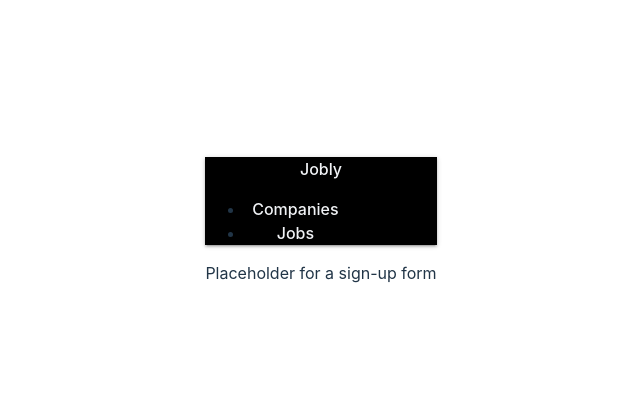
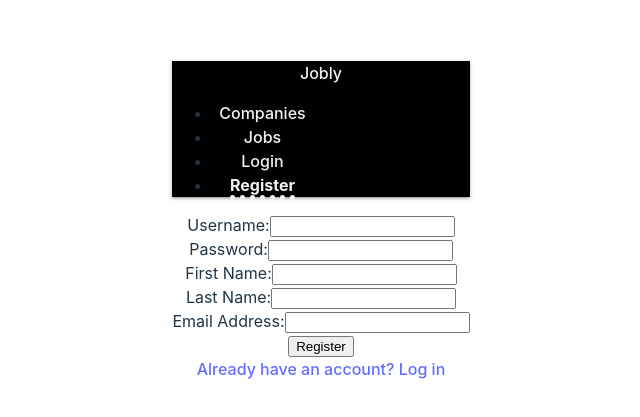
Before and after one commit to nataliecc1701/jobly-frontend, a React (Vite) app in the folder frontend/: page /signup in a window 1280 px wide. Shown: the part 179-596 px from the top of the page, without its empty margins (319-959 px from the left). Built offline with nearby package versions, Linux system fonts and the light colour scheme; no server answers.

Commit message:
signups without context

```diff
--- a/frontend/src/App.jsx
+++ b/frontend/src/App.jsx
@@ -2,11 +2,30 @@ import { useState } from 'react'
 import './App.css'
 
 import Router from './Router'
+import Loading from './Loading';
+import JoblyApi from './api';
 
 function App() {
+  const [user, setUser] = useState({});
+  const [loginLoading, setLoginLoading] = useState(false)
+
+  async function auth(formData, newUser=false) {
+    try {
+      let t;
+      if (newUser) t = await JoblyApi.registerUser(formData);
+      else t = await JoblyApi.getAndSaveToken(formData);
+      setUser({token: t, username: formData.username});
+    }
+    catch (err) {
+      console.log(err)
+    }
+  }
+
+  if (loginLoading) return <Loading />
+
   return (
     <div className='app'>
-      <Router />
+      <Router user={user} auth={auth} setLoginLoading={setLoginLoading} />
     </div>
   )
 }
--- a/frontend/src/LoginPage.jsx
+++ b/frontend/src/LoginPage.jsx
@@ -1,7 +1,8 @@
 import React, { useState } from "react"
-import { Link } from "react-router-dom"
+import { Link, useNavigate } from "react-router-dom"
 
-const LoginPage = () => {
+const LoginPage = ({ auth, setLoginLoading }) => {
+    const navigate = useNavigate();
     const [formData, setFormData] = useState({
         username: "",
         password: "",
@@ -15,13 +16,24 @@ const LoginPage = () => {
     const handleSubmit = (evt) => {
         evt.preventDefault();
         login(formData);
+    };
+
+    const login = async (formData) => {
+        setLoginLoading(true);
+        try {
+            await auth(formData);
+            navigate("/");
+        } catch (err) {
+            alert(err);
+        }
+        setLoginLoading(false)
     }
 
     return <form className="LoginPage" onSubmit={handleSubmit}>
         <label htmlFor="username">Username:</label>
-        <input type="text" name="username" value={formData.username} onChange={handleChange} /><br/>
+        <input type="text" name="username" value={formData.username} onChange={handleChange} autoComplete="username" /><br/>
         <label htmlFor="password">Password:</label>
-        <input type="password" name="password" value={formData.password} onChange={handleChange} /><br/>
+        <input type="password" name="password" value={formData.password} onChange={handleChange} autoComplete="current-password" /><br/>
         <input type="submit" value="Log In" /><br/>
         <Link to="/signup">New user? Create an account</Link>
     </form>
--- a/frontend/src/NavBar.jsx
+++ b/frontend/src/NavBar.jsx
@@ -4,7 +4,24 @@ import { Navbar, Nav, NavItem } from "reactstrap";
 
 import "./NavBar.css"
 
-const NavBar = () => {
+const NavBar = ({ user }) => {
+    function userInfo() {
+        if (!("username" in user)) return <div className="NavBar-user-info">
+            <NavItem>
+                <NavLink to="/login">Login</NavLink>
+            </NavItem>
+            <NavItem>
+                <NavLink to="/signup">Register</NavLink>
+            </NavItem>
+        </div>
+
+        return <div className="NavBar-user-info">
+            <NavItem>
+            Welcome, {user.username}
+            </NavItem>
+        </div>
+    }
+
     return <div>
         <Navbar expand="md">
             <NavLink to="/" className="navbar-brand">
@@ -18,6 +35,7 @@ const NavBar = () => {
                 <NavItem>
                     <NavLink to="/jobs">Jobs</NavLink>
                 </NavItem>
+                {userInfo()}
             </Nav>
         </Navbar>
     </div>
--- a/frontend/src/Router.jsx
+++ b/frontend/src/Router.jsx
@@ -9,17 +9,17 @@ import LoginPage from "./LoginPage";
 import SignupPage from "./SignupPage";
 import ProfilePage from "./ProfilePage";
 
-const Router = () => {
+const Router = ({user, auth, setLoginLoading}) => {
     return <BrowserRouter>
-        <NavBar />
+        <NavBar user={user} />
 
         <Routes>
-            <Route exact path="/" element={<Welcome />} />
+            <Route exact path="/" element={<Welcome user={user} />} />
             <Route exact path="/companies" element={<CompaniesList />} />
             <Route path="/companies/:id" element={<CompanyPage />} />
             <Route path="/jobs" element={<JobsList />} />
-            <Route path="/login" element={<LoginPage />} />
-            <Route path="/signup" element={<SignupPage />} />
+            <Route path="/login" element={<LoginPage auth={auth} setLoginLoading={setLoginLoading} />} />
+            <Route path="/signup" element={<SignupPage auth={auth} setLoginLoading={setLoginLoading} />} />
             <Route path="/profile" element={<ProfilePage />} />
             <Route path="*" element={<div>Page Not Found (404)</div>} />
         </Routes>
--- a/frontend/src/SignupPage.jsx
+++ b/frontend/src/SignupPage.jsx
@@ -1,7 +1,51 @@
-import React from "react"
+import React, { useState } from "react"
+import { Link, useNavigate } from "react-router-dom"
 
-const SignupPage = () => {
-    return <div>Placeholder for a sign-up form</div>
+const SignupPage = ( {auth, setLoginLoading} ) => {
+    const navigate = useNavigate();
+    const [formData, setFormData] = useState({
+        username    : "",
+        password    : "",
+        firstName   : "",
+        lastName    : "",
+        email       : "",
+    })
+
+    const handleChange = (evt) => {
+        const { name, value } = evt.target;
+        setFormData({...formData, [name]: value});
+    }
+
+    const handleSubmit = (evt) => {
+        evt.preventDefault();
+        signup(formData);
+    }
+
+    const signup = async (formData) => {
+        setLoginLoading(true);
+        try {
+            await auth(formData, true);
+            navigate("/");
+        } catch (err) {
+            alert(err);
+        }
+        setLoginLoading(false)
+    }
+
+    return <form className="LoginPage" onSubmit={handleSubmit}>
+        <label htmlFor="username">Username:</label>
+        <input type="text" name="username" value={formData.username} onChange={handleChange} autoComplete="username" /><br/>
+        <label htmlFor="password">Password:</label>
+        <input type="password" name="password" value={formData.password} onChange={handleChange} autoComplete="new-password" /><br/>
+        <label htmlFor="firstName">First Name:</label>
+        <input type="text" name="firstName" value={formData.firstName} onChange={handleChange} autoComplete="given-name" /><br/>
+        <label htmlFor="lastName">Last Name:</label>
+        <input type="text" name="lastName" value={formData.lastName} onChange={handleChange} autoComplete="last-name" /><br/>
+        <label htmlFor="email">Email Address:</label>
+        <input type="text" name="email" value={formData.firstName} onChange={handleChange} autoComplete="email" /><br/>
+        <input type="submit" value="Register" /><br/>
+        <Link to="/login">Already have an account? Log in</Link>
+    </form>
 }
 
 export default SignupPage;
--- a/frontend/src/Welcome.jsx
+++ b/frontend/src/Welcome.jsx
@@ -1,7 +1,20 @@
 import React from "react"
+import { Link } from "react-router-dom"
 
-const Welcome = () => {
-    return <div>Welcome to Jobly, powered by React</div>
+const Welcome = ({ user }) => {
+    if (!("username" in user)) {
+        return <div>Welcome to Jobly, powered by React
+            <div>
+                <Link to="/login">Log in</Link><span> or </span>
+                <Link to="/signup">Sign up</Link>
+            </div>
+        </div>
+    }
+    return <div>Welcome to Jobly, powered by React
+            <div>
+                Welcome back, {user.username}
+            </div>
+        </div>
 }
 
 export default Welcome
--- a/frontend/src/api.js
+++ b/frontend/src/api.js
@@ -70,6 +70,20 @@ class JoblyApi {
     let res = await this.request(`jobs/`, query);
     return res.jobs;
   }
+
+  /** get a token and save it (log in) */
+
+  static async getAndSaveToken(userData) {
+    let res = await this.request(`auth/token/`, userData, "post");
+    this.token = res.token;
+    return res.token;
+  }
+
+  static async registerUser(userData) {
+    let res = await this.request(`auth/register`, userData, "post");
+    this.token = res.token;
+    return res.token;
+  }
 }
 
 // for now, put token ("testuser" / "password" on class)
```
Also changed, not shown: frontend/src/Logout.jsx (added, +10 -0 lines).
